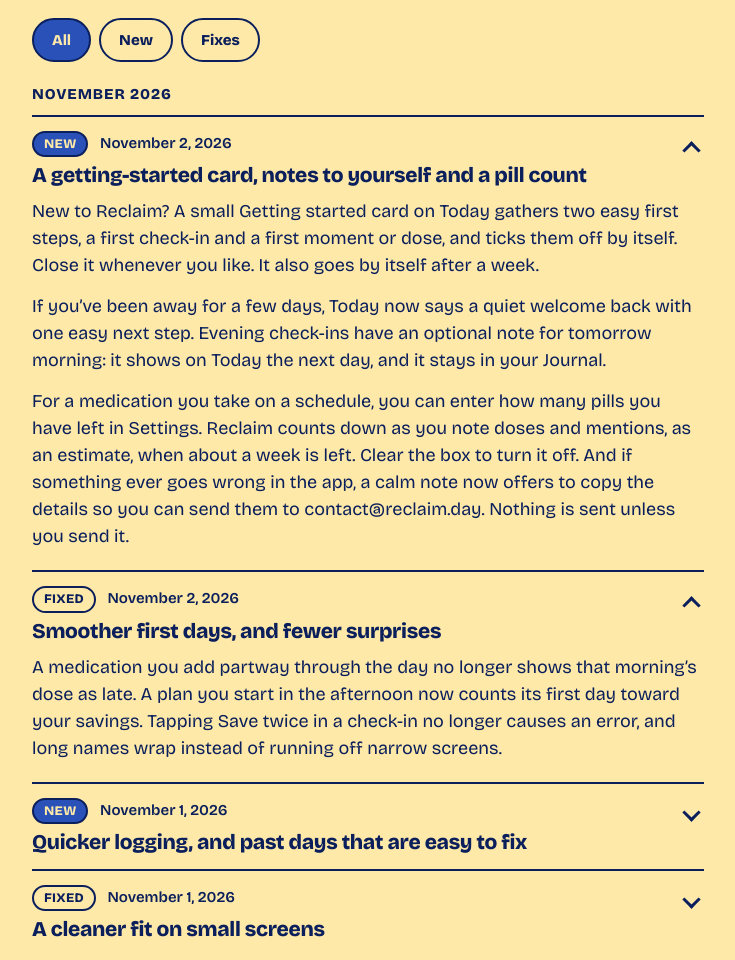
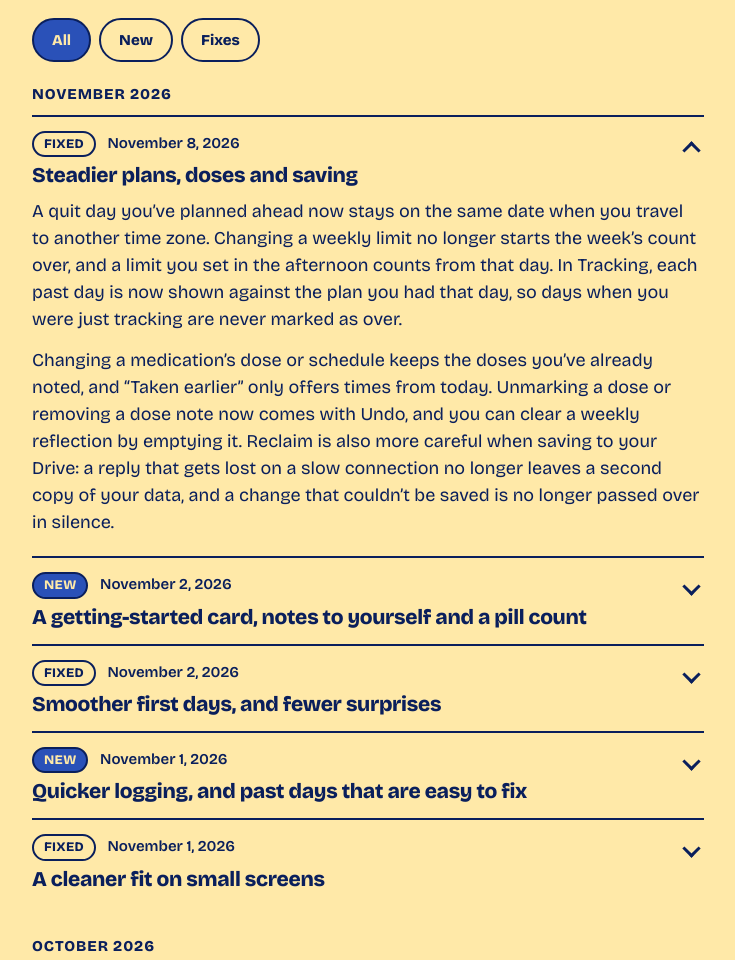
Before and after one commit to chrisglaske/reclaim.day, a website built with Vite: page site/whats-new/index.html in a window 1280 px wide. Shown: the part 240-1200 px from the top of the page, without its empty margins (36-771 px from the left). Built offline with nearby package versions, Linux system fonts and the light colour scheme.

Commit message:
docs(site): add What's new entry for the November 8 fixes

```diff
--- a/site/whats-new/index.html
+++ b/site/whats-new/index.html
@@ -51,12 +51,17 @@
       <div class="changelog">
         <h2 class="logmonth">November 2026</h2>
         <details class="entry" open>
+          <summary><span class="meta"><span class="tag fixed">Fixed</span> <time datetime="2026-11-08">November 8, 2026</time></span><h3>Steadier plans, doses and saving</h3></summary>
+          <p>A quit day you’ve planned ahead now stays on the same date when you travel to another time zone. Changing a weekly limit no longer starts the week’s count over, and a limit you set in the afternoon counts from that day. In Tracking, each past day is now shown against the plan you had that day, so days when you were just tracking are never marked as over.</p>
+          <p>Changing a medication’s dose or schedule keeps the doses you’ve already noted, and “Taken earlier” only offers times from today. Unmarking a dose or removing a dose note now comes with Undo, and you can clear a weekly reflection by emptying it. Reclaim is also more careful when saving to your Drive: a reply that gets lost on a slow connection no longer leaves a second copy of your data, and a change that couldn’t be saved is no longer passed over in silence.</p>
+        </details>
+        <details class="entry">
           <summary><span class="meta"><span class="tag new">New</span> <time datetime="2026-11-02">November 2, 2026</time></span><h3>A getting-started card, notes to yourself and a pill count</h3></summary>
           <p>New to Reclaim? A small Getting started card on Today gathers two easy first steps, a first check-in and a first moment or dose, and ticks them off by itself. Close it whenever you like. It also goes by itself after a week.</p>
           <p>If you’ve been away for a few days, Today now says a quiet welcome back with one easy next step. Evening check-ins have an optional note for tomorrow morning: it shows on Today the next day, and it stays in your Journal.</p>
           <p>For a medication you take on a schedule, you can enter how many pills you have left in Settings. Reclaim counts down as you note doses and mentions, as an estimate, when about a week is left. Clear the box to turn it off. And if something ever goes wrong in the app, a calm note now offers to copy the details so you can send them to contact@reclaim.day. Nothing is sent unless you send it.</p>
         </details>
-        <details class="entry" open>
+        <details class="entry">
           <summary><span class="meta"><span class="tag fixed">Fixed</span> <time datetime="2026-11-02">November 2, 2026</time></span><h3>Smoother first days, and fewer surprises</h3></summary>
           <p>A medication you add partway through the day no longer shows that morning’s dose as late. A plan you start in the afternoon now counts its first day toward your savings. Tapping Save twice in a check-in no longer causes an error, and long names wrap instead of running off narrow screens.</p>
         </details>
```
